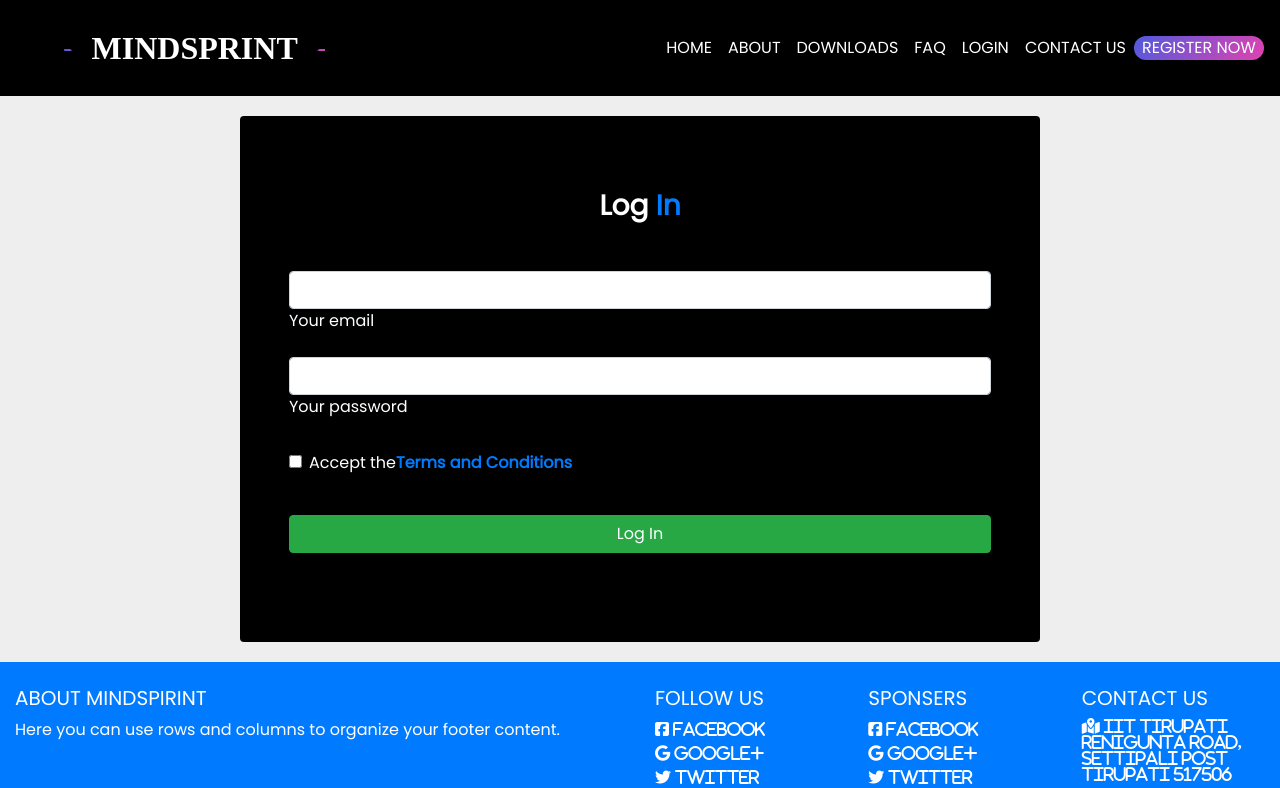
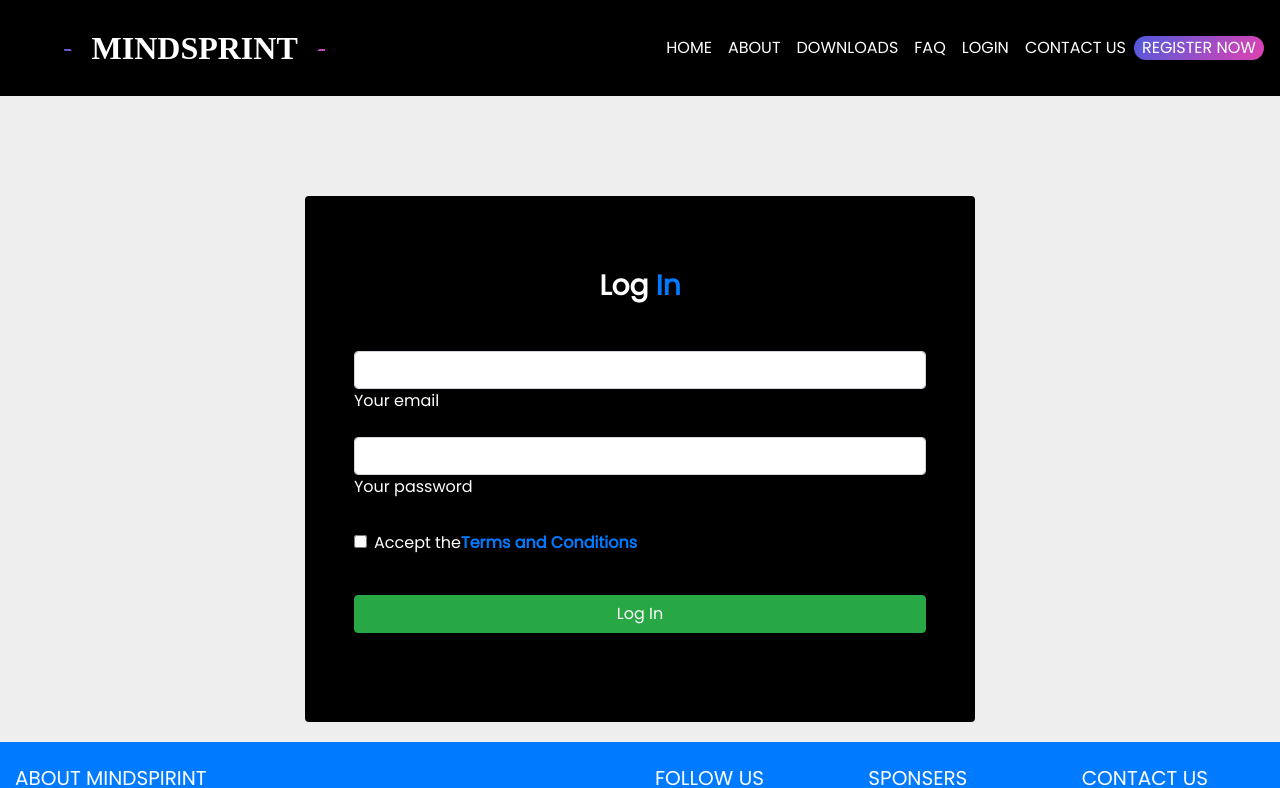
Before and after one commit to CS17B011/mindsprint, a React (Create React App) app in the folder client/: page /login in a window 1280 px wide. Shown: the top 788 px of the page. Built offline with nearby package versions, Linux system fonts and the light colour scheme.

Commit message:
Update login.js

```diff
--- a/client/src/component/auth/login.js
+++ b/client/src/component/auth/login.js
@@ -5,15 +5,14 @@ import { Link } from 'react-router-dom';
 class Login extends React.Component{
   render(){
     return (
-        <div style = {{marginBottom:"20px",marginTop:"20px"}}>
-        <MDBContainer style = {{justifyContent:"center",display:"flex"}}>
-          <MDBRow  >
-            <MDBCol md="6">
+        <div style = {{marginBottom:"20px",marginTop:"100px",minWidth:"0px"}}>
+        <MDBContainer id = "container1">
+          <MDBRow  style = {{justifyContent:"center"}}>
+            <MDBCol>
               <MDBCard
                 className="card-image"
                 style={{
-                  backgroundColor:"black",
-                  width: "50rem"
+                  backgroundColor:"black"
                 }}
               >
                 <div className="text-white rgba-stylish-strong py-5 px-5 z-depth-4">
```
